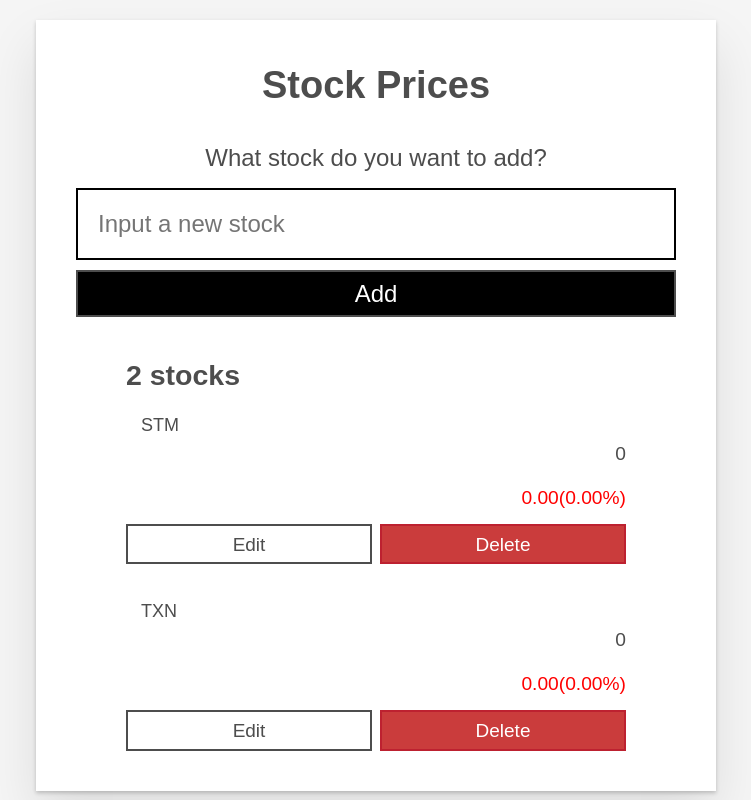
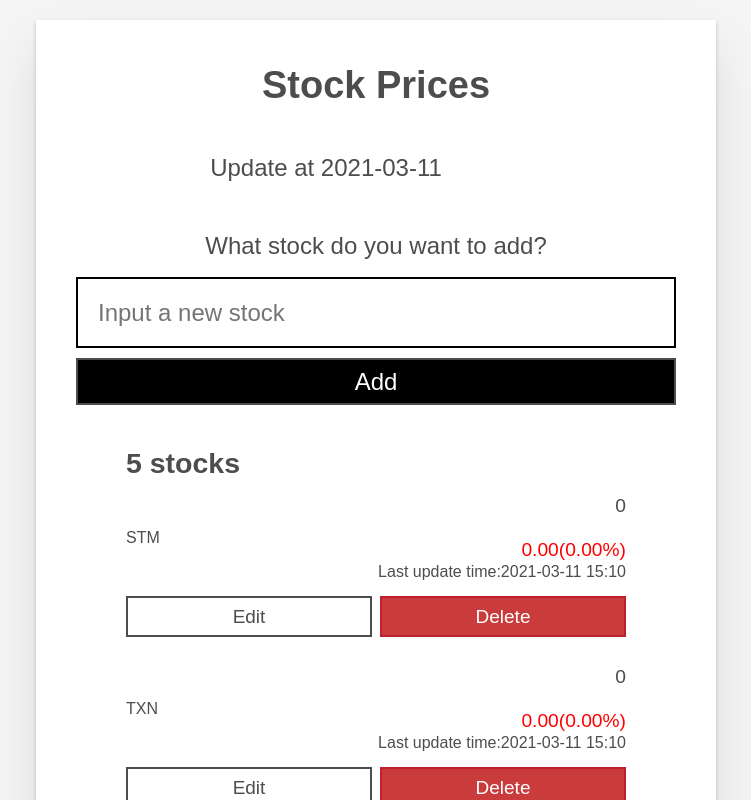
Before and after one commit to Yuanzjls/Web-stock-monitor, a React (Create React App) app: page / in a window 1280 px wide. Shown: the top 800 px of the page, without its empty margins (264-1015 px from the left). Built offline with nearby package versions, Linux system fonts and the light colour scheme; no server answers.

Commit message:
Add timestamp

```diff
--- a/package.json
+++ b/package.json
@@ -10,6 +10,7 @@
     "async": "^3.2.0",
     "axios": "^0.21.1",
     "finnhub": "^1.2.1",
+    "moment-timezone": "^0.5.33",
     "react": "^17.0.1",
     "react-dom": "^17.0.1",
     "react-scripts": "4.0.3",
--- a/src/App.js
+++ b/src/App.js
@@ -1,6 +1,5 @@
 import Todo from "./components/Todo";
 import Form from "./components/Form";
-import FilterButton from "./components/FilterButton";
 import React, {useState, useRef, useEffect} from "react";
 import {nanoid} from "nanoid";
 const axios = require('axios');
@@ -53,39 +52,14 @@ function App(props) {
   function addTask(name){
     const newTask = {id:"todo-" + nanoid(), name:name};
     setTasks([...tasks, newTask]);
-    // console.log(tasks);
   }
-  // axios.get('https://finnhub.io/api/v1/quote?symbol=AMD&token=c1433cn48v6s4a2e39q0')
-  //   .then(function (response) {
-  //       // handle success
-  //       console.log(response);
-  //   })
-  //   .catch(function (error) {
-  //       // handle error
-  //       console.log(error);
-  //   })
-  //   .then(function () {
-  //       // always executed
-  //   });
-  // setInterval(() => {
-  //   axios.get('https://finnhub.io/api/v1/quote?symbol=AMD&token=c1433cn48v6s4a2e39q0')
-  //   .then(function (response) {
-  //       // handle success
-  //       console.log(response);
-  //   })
-  //   .catch(function (error) {
-  //       // handle error
-  //       console.log(error);
-  //   })
-  //   .then(function () {
-  //       // always executed
-  //   });
-  // }, 10000);
+
 
 
   return (
     <div className="todoapp stack-large">
       <h1>Stock Prices</h1>
+        <p className="label__lg">Update at 2021-03-11</p>
         <Form addTask={addTask}/>
       <div className="filters btn-group stack-exception">
 
--- a/src/components/Todo.js
+++ b/src/components/Todo.js
@@ -1,4 +1,5 @@
 import React, {useEffect ,useRef, useState} from "react";
+import moment from "moment-timezone";
 const axios = require('axios');
 // const async = require("async");
 const apiKey = "c1433cn48v6s4a2e39q0";
@@ -8,7 +9,7 @@ const preUrl = "https://finnhub.io/api/v1/quote?symbol=";
 export default function Todo(props){
     const [isEditing, setEditing] = useState(false);
     const [newName, setNewName] = useState('');
-    const [priceInfo, setPriceInfo] = useState({priceChange:0, priceChangePercentage:0});
+    const [priceInfo, setPriceInfo] = useState({priceChange:0, priceChangePercentage:0, time:0});
     const editFieldRef = useRef(null);
     const editButtonRef = useRef(null);
     const [price, setPrice] = useState({ currentPrice: 0,
@@ -37,19 +38,21 @@ export default function Todo(props){
     useEffect(()=>{
         async function fetchPrice(){
             try{
-                let priceChange, priceChangePercentage;
+                let priceChange, priceChangePercentage, time;
                 const response = await axios(apiUrl);
                 const stockPrice = {
                     'currentPrice': response.data.c,
-                    'highestPrice': response.data.h,
-                    'lowestPrice': response.data.l,
-                    'openPrice': response.data.o,
-                    'previousPrice':response.data.pc
+                    // 'highestPrice': response.data.h,
+                    // 'lowestPrice': response.data.l,
+                    // 'openPrice': response.data.o,
+                    'previousPrice':response.data.pc,
+                    'time':response.data.t,
                 };
                 setPrice(stockPrice);
                 priceChange = stockPrice.currentPrice-stockPrice.previousPrice;
                 priceChangePercentage = Math.abs(priceChange / stockPrice.previousPrice * 100);
-                setPriceInfo({priceChange, priceChangePercentage});
+                time = stockPrice['time'];
+                setPriceInfo({priceChange, priceChangePercentage, time});
             } catch (error){
                 console.log(error);
             }
@@ -87,11 +90,16 @@ export default function Todo(props){
     const viewTemplate=(
     <div className="stack-small">
     <div className="c-cb">
-        <label className="todo-label" htmlFor={props.id}>
-            {props.name}
-        </label>
-        <span className="stock-price">{price.currentPrice}</span><br/>
-        <span className="stock-price" style={{color:priceInfo.priceChange>0?"green":"red"}}>{Number(priceInfo.priceChange).toFixed(2)}({Number(priceInfo.priceChangePercentage).toFixed(2)}%)</span>
+        <div className="stock-container">
+            <label className="todo-label" htmlFor={props.id}>
+                {props.name}
+            </label>
+            <div>
+                <span className="stock-price">{price.currentPrice}</span><br/>
+                <span className="stock-price" style={{color:priceInfo.priceChange>0?"green":"red"}}>{Number(priceInfo.priceChange).toFixed(2)}({Number(priceInfo.priceChangePercentage).toFixed(2)}%)<br/></span>
+                <span>Last update time:{moment().format("YYYY-MM-DD HH:mm")}</span>
+            </div>
+        </div>
     </div>
     <div className="btn-group">
         <button type="button" className="btn" onClick={()=>setEditing(true)} ref={editButtonRef}>
--- a/src/index.css
+++ b/src/index.css
@@ -295,4 +295,14 @@ body {
   display: block;
   text-align: end;
   font-size: larger;
+  align-self:flex-end;
 }
+.stock-container{
+  display:flex;
+  flex-direction: row;
+  justify-content:space-between;
+}
+.todo-label{
+  align-self: flex-start;
+  margin-block: auto;
+}
--- a/src/index.js
+++ b/src/index.js
@@ -5,9 +5,9 @@ import reportWebVitals from './reportWebVitals';
 import App from "./App"
 const DATA=[{id:"todo-0", name:"STM"},
 {id: "todo-1", name:"TXN"},
-// {id: "todo-2", name:"AMD"},
-// {id: "todo-3", name:"MSFT"},
-// {id: "todo-4", name:"INTC"},
+{id: "todo-2", name:"AMD"},
+{id: "todo-3", name:"MSFT"},
+{id: "todo-4", name:"INTC"},
 ];
 
 
```
Also changed, not shown: 1 other file (tests, documents, lock files or other folders).
